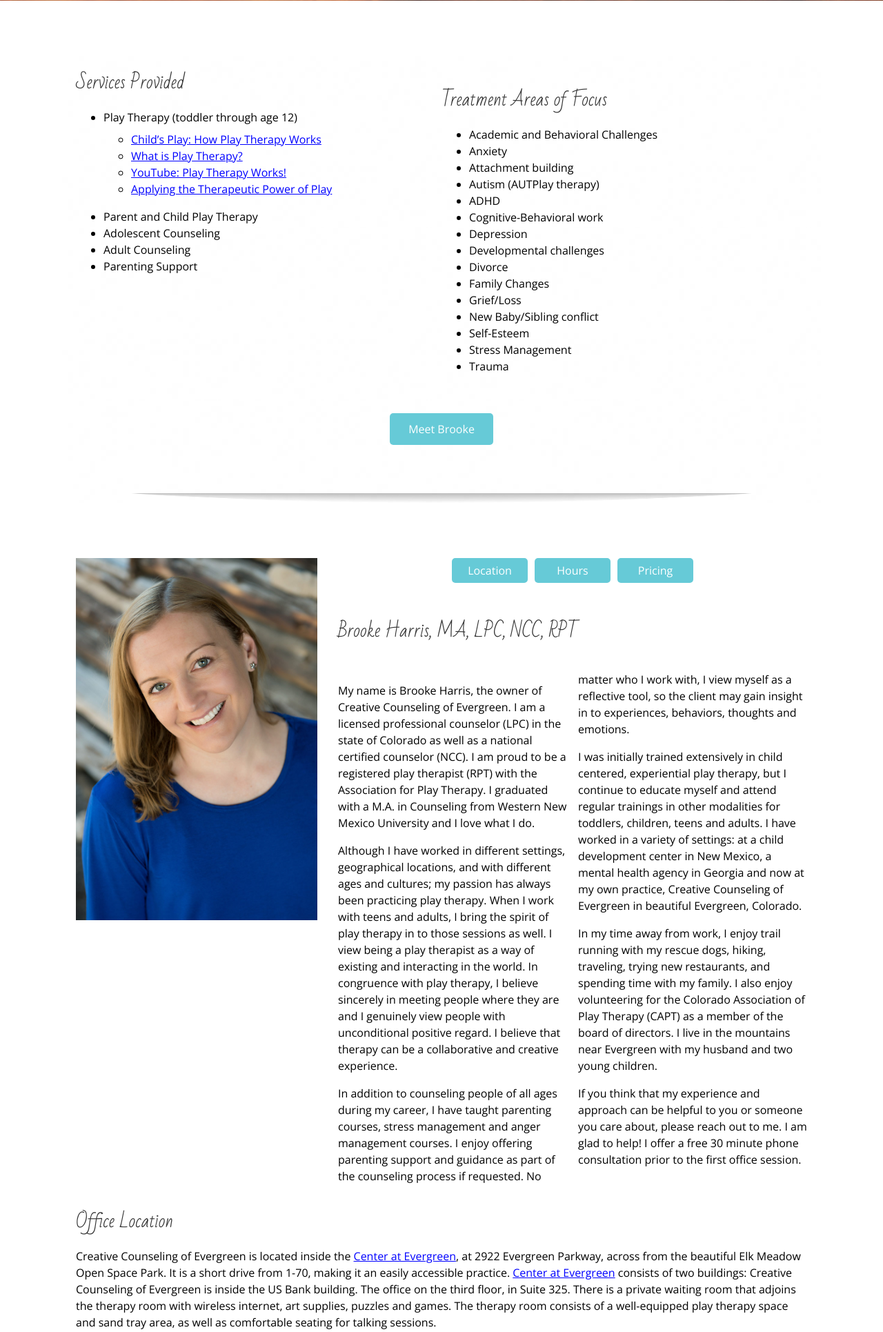
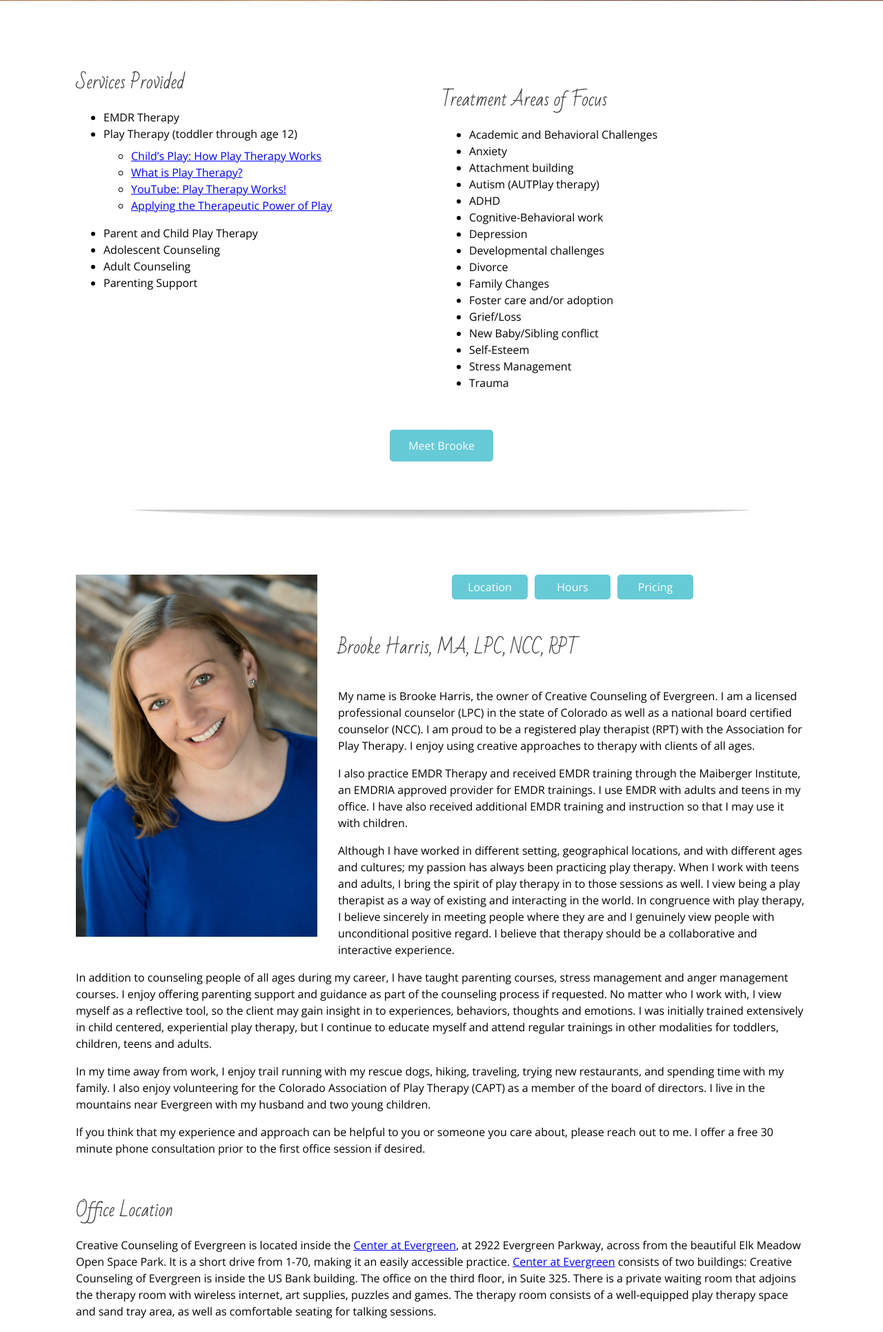
Before and after one commit to robertmeans/creativecounselingofevergreen, a PHP site: page /website/index.php in a window 1280 px wide. Shown: the part 799-2730 px from the top of the page at 69% size. Run offline with PHP 8.4, Linux system fonts and the light colour scheme; some libraries are stand-ins or nearby versions.

Commit message:
updates that were emailed 021619

```diff
--- a/website/_includes/about.php
+++ b/website/_includes/about.php
@@ -4,21 +4,17 @@
 	<img src="_images/Brooke-Harris.jpg">
 	<div id="about-col">
 		<h1 class="bio-head">Brooke Harris, MA, LPC, NCC, RPT</h1>
-		<p>My name is Brooke Harris, the owner of Creative Counseling of Evergreen. I am a licensed professional counselor (LPC) in the state of Colorado as well as a national certified counselor (NCC). I am proud to be a registered play therapist (RPT) with the Association for Play Therapy. I graduated with a M.A. in Counseling from Western New Mexico University and I love what I do.</p>
+		<p>My name is Brooke Harris, the owner of Creative Counseling of Evergreen. I am a licensed professional counselor (LPC) in the state of Colorado as well as a national board certified counselor (NCC). I am proud to be a registered play therapist (RPT) with the Association for Play Therapy. I enjoy using creative approaches to therapy with clients of all ages.</p>
 
-		<p>Although I have worked in different settings, geographical locations, and with
-		different ages and cultures; my passion has always been practicing play therapy.
-		When I work with teens and adults, I bring the spirit of play therapy in to those
-		sessions as well. I view being a play therapist as a way of existing and interacting in the world. In congruence with play therapy, I believe sincerely in meeting people where they are and I genuinely view people with unconditional positive regard. I believe that therapy can be a collaborative and creative experience.</p>
+		<p>I also practice EMDR Therapy and received EMDR training through the Maiberger Institute, an EMDRIA approved provider for EMDR trainings. I use EMDR with adults and teens in my office. I have also received additional EMDR training and instruction so that I may use it with children.</p>
 
-		<p>In addition to counseling people of all ages during my career, I have taught parenting courses, stress management and anger management courses. I enjoy offering parenting support and guidance as part of the counseling process if requested. No matter who I work with, I view myself as a reflective tool, so the client may gain insight in to experiences, behaviors, thoughts and emotions.</p>
+		<p>Although I have worked in different setting, geographical locations, and with different ages and cultures; my passion has always been practicing play therapy. When I work with teens and adults, I bring the spirit of play therapy in to those sessions as well. I view being a play therapist as a way of existing and interacting in the world. In congruence with play therapy, I believe sincerely in meeting people where they are and I genuinely view people with unconditional positive regard. I believe that therapy should be a collaborative and interactive experience.</p>
 
-		<p>I was initially trained extensively in child centered, experiential play therapy, but I continue to educate myself and attend regular trainings in other modalities for toddlers, children, teens and adults. I have worked in a variety of settings: at a child development center in New Mexico, a mental health agency in Georgia and now at my own practice, Creative Counseling of Evergreen in beautiful Evergreen, Colorado.</p>
+		<p>In addition to counseling people of all ages during my career, I have taught parenting courses, stress management and anger management courses. I enjoy offering parenting support and guidance as part of the counseling process if requested. No matter who I work with, I view myself as a reflective tool, so the client may gain insight in to experiences, behaviors, thoughts and emotions. I was initially trained extensively in child centered, experiential play therapy, but I continue to educate myself and attend regular trainings in other modalities for toddlers, children, teens and adults.</p>
 
-		<p>In my time away from work, I enjoy trail running with my rescue dogs, hiking,
-		traveling, trying new restaurants, and spending time with my family. I also enjoy volunteering for the Colorado Association of Play Therapy (CAPT) as a member of the board of directors. I live in the mountains near Evergreen with my husband and two young children.</p>
+		<p>In my time away from work, I enjoy trail running with my rescue dogs, hiking, traveling, trying new restaurants, and spending time with my family. I also enjoy volunteering for the Colorado Association of Play Therapy (CAPT) as a member of the board of directors. I live in the mountains near Evergreen with my husband and two young children.</p>
 
-		<p>If you think that my experience and approach can be helpful to you or someone you care about, please reach out to me. I am glad to help! I offer a free 30 minute phone consultation prior to the first office session.</p>
+		<p>If you think that my experience and approach can be helpful to you or someone you care about, please reach out to me. I offer a free 30 minute phone consultation prior to the first office session if desired.</p>
 		<p>&nbsp;</p>
 	</div>
 
@@ -30,15 +26,15 @@
 	<div id="hours">
 		<h1>Hours</h1>
 		<p>Appointments are available Monday through Thursday from 9-7.</p>
-		<p>Select Saturday and Sunday appointments are available as well.</p>
+		<p>Select Saturday appointments are available as well.</p>
 		<p>Please call 720-504-7296 to inquire about availability. I do offer an intitial FREE 30 minute phone consultation prior to the first in-office appointment.</p>
 		<p>&nbsp;</p>
 
 	</div>
 	<div id="pricing">
 		<h1>Pricing</h1>
-		<p>Sessions are $100.</p>
-		<p>I accept out of network/private pay, Medicaid and United Healthcare. Contracts with other insurance companies are currently pending. I do offer a limited number of reduced fee spots in order to serve those in need. Please reach out to me for more information about payment methods and fees.</p>
+		<p>Sessions are $120.</p>
+		<p>I accept private pay/out of network, Anthem, Blue Cross/Blue Shield, Cigna, Medicaid and United Healthcare. I also accept Jefferson County and Clear Creek County Victim's Compensation.</p>
 	</div>
 
 </section>
--- a/website/_includes/contact-form-processing.php
+++ b/website/_includes/contact-form-processing.php
@@ -189,7 +189,7 @@
           <textarea required noresize name="comments" id="comments" tabindex="30"></textarea>
         </li>
         <li>
-           <!-- <div class="g-recaptcha" data-callback="recaptchaCallback" data-sitekey="6Ld7nFMUAAAAALOV37gFrDLRjknqoSvaOxfRaHwh"></div> -->
+           <div class="g-recaptcha" data-callback="recaptchaCallback" data-sitekey="6Ld7nFMUAAAAALOV37gFrDLRjknqoSvaOxfRaHwh"></div>
         </li>
         <li>
             <button id="confirm" disabled>Check Captcha above to enable Send</button>
--- a/website/_includes/services.php
+++ b/website/_includes/services.php
@@ -2,6 +2,7 @@
 	<div class="services-provided">
 		<h1>Services Provided</h1>
 		<ul>
+			<li>EMDR Therapy</li>
 			<li>Play Therapy</a> (toddler through age 12)
 			<ul>
 
@@ -32,6 +33,7 @@
 			<li>Developmental challenges</li>
 			<li>Divorce</li>
 			<li>Family Changes</li>
+			<li>Foster care and/or adoption</li>
 			<li>Grief/Loss</li>
 			<li>New Baby/Sibling conflict</li>
 			<li>Self-Esteem</li>
--- a/website/components/sass/sections/_about.scss
+++ b/website/components/sass/sections/_about.scss
@@ -26,7 +26,7 @@
 	}
 	#about-col {
 		text-align: left;
-		column-count: 2;
+		// column-count: 2;
 		h1 {
 			column-span: all;
 		}
--- a/website/style-expanded.css
+++ b/website/style-expanded.css
@@ -534,7 +534,6 @@
 }
 #about #about-col {
   text-align: left;
-  column-count: 2;
 }
 #about #about-col h1 {
   column-span: all;
```
Also changed, not shown: website/style.css.
